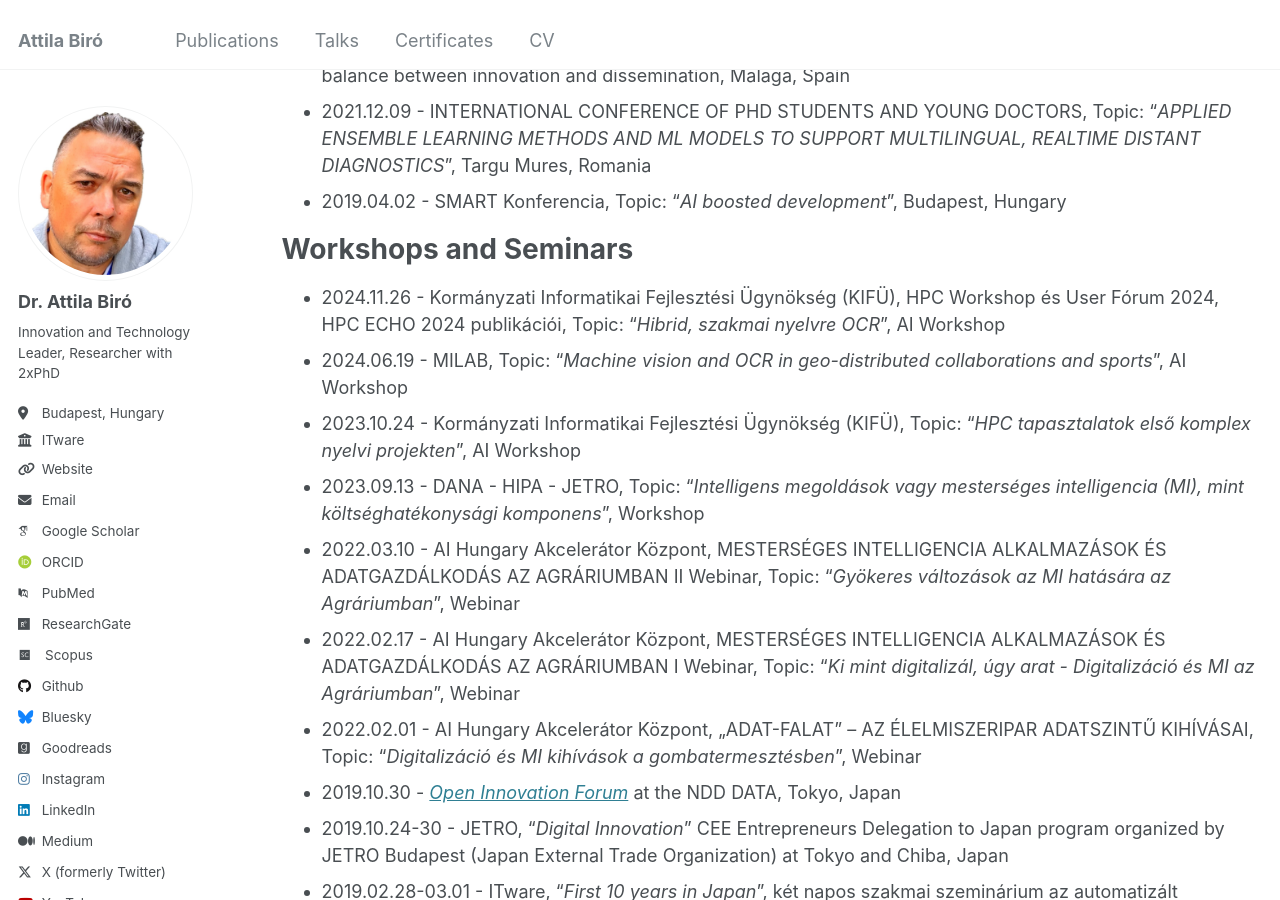
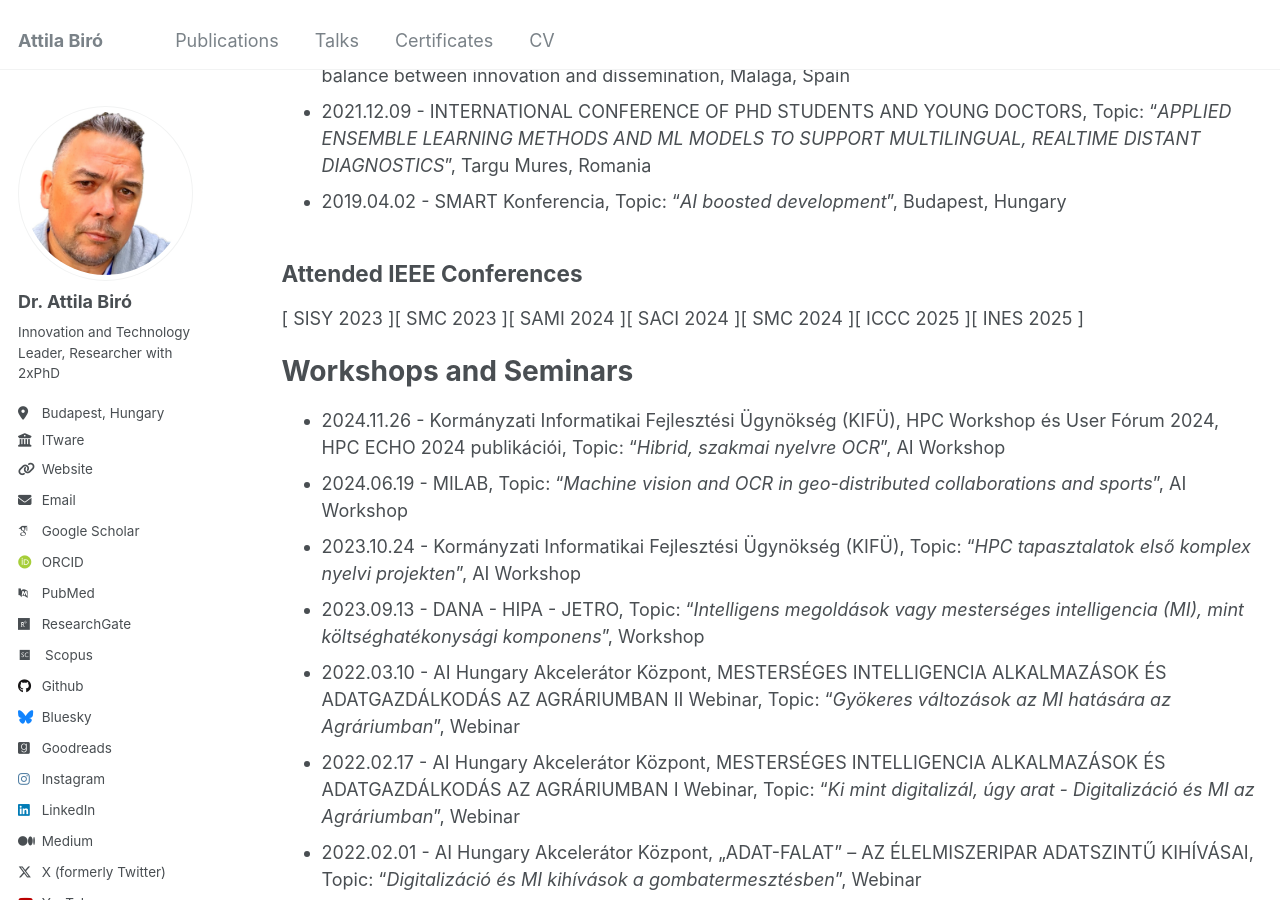
Before and after one commit to biroka/biroka.github.io, a Jekyll site: the page built from _pages/talks.md, in a window 1280 px wide and 900 px high, scrolled down 1737 px. Built offline with Jekyll 4.4.1, drawn with Linux system fonts in a browser that asks for light colours; some web fonts are replaced.

Commit message:
Update talks.md

```diff
--- a/_pages/talks.md
+++ b/_pages/talks.md
@@ -31,6 +31,10 @@ Conferences
 * 2022.02.18 - Divulgando a Pacientes - VIII Jornadas de Transferencia Grupo de Investigacion Clinimetrıa”, Topic: "_Real-time multilingual collaborative tools and applied artificial intelligence in remote diagnosis_”, Clinimetria F-14 (IBIMA) and CTS-631 (PAIDI) research groups. Organizer: Faculty of Health Sciences, University of Malaga. This event was part of the "VIII Conference of the Clinimetrics Research Group" on the transfer of health knowledge worked within the group to patients in a clear and familiar language. Focus: balance between innovation and dissemination, Malaga, Spain
 * 2021.12.09 - INTERNATIONAL CONFERENCE OF PHD STUDENTS AND YOUNG DOCTORS, Topic: "_APPLIED ENSEMBLE LEARNING METHODS AND ML MODELS TO SUPPORT MULTILINGUAL, REALTIME DISTANT DIAGNOSTICS_", Targu Mures, Romania
 * 2019.04.02 - SMART Konferencia, Topic: "_AI boosted development_", Budapest, Hungary
+
+Attended IEEE Conferences
+------
+[ SISY 2023 ][ SMC 2023 ][ SAMI 2024 ][ SACI 2024 ][ SMC 2024 ][ ICCC 2025 ][ INES 2025 ]
 
 Workshops and Seminars
 ======
```
